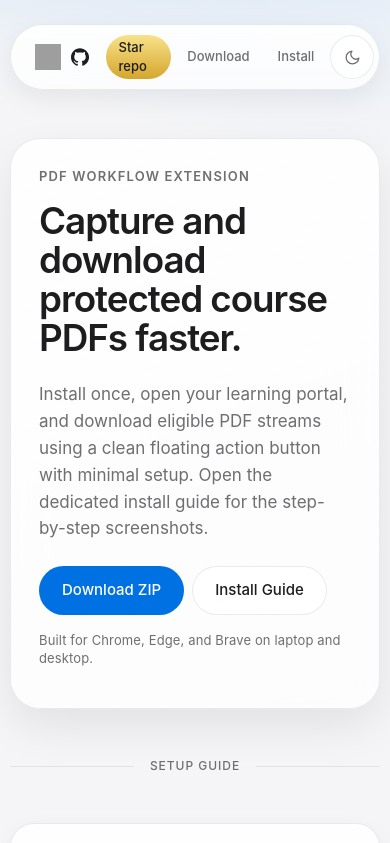
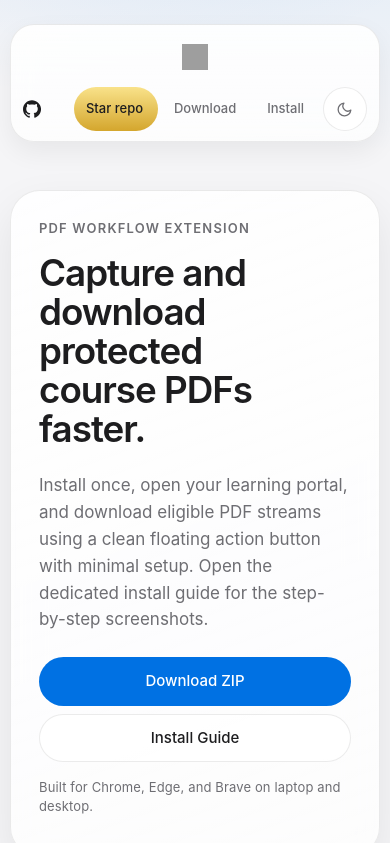
Before and after one commit to jaswanthsanjay88/fuckpewww, a browser extension: page index.html in a window 390 px wide. Shown: the top 843 px of the page. Drawn offline with Linux system fonts and the light colour scheme; grey boxes are pictures that could not be loaded.

Commit message:
fix: improve responsive layout across screens

```diff
--- a/index.html
+++ b/index.html
@@ -107,7 +107,7 @@
     }
 
     .page {
-      width: min(980px, calc(100% - 32px));
+      width: min(1100px, calc(100% - 32px));
       margin: 0 auto;
       padding: var(--space-xl) 0 var(--space-2xl);
     }
@@ -151,6 +151,8 @@
       display: inline-flex;
       align-items: center;
       gap: var(--space-xs);
+      flex-wrap: wrap;
+      justify-content: flex-end;
     }
 
     .theme-toggle {
@@ -245,6 +247,7 @@
       position: relative;
       border-radius: var(--radius-hero);
       padding: clamp(28px, 5vw, 56px);
+      max-width: 100%;
       background: linear-gradient(160deg, var(--surface-strong), var(--surface));
       border: 1px solid var(--line);
       box-shadow: var(--shadow-hero);
@@ -363,8 +366,8 @@
 
     .content {
       display: grid;
-      grid-template-columns: 1fr 1fr;
-      gap: var(--space-lg);
+      grid-template-columns: repeat(2, minmax(0, 1fr));
+      gap: clamp(16px, 2.4vw, 28px);
       margin-top: var(--space-xl);
     }
 
@@ -429,6 +432,8 @@
     @media (max-width: 900px) {
       .top-nav {
         top: var(--space-sm);
+        padding: 10px 12px;
+        border-radius: 24px;
       }
 
       .content {
@@ -436,8 +441,56 @@
       }
 
       .page {
-        width: min(980px, calc(100% - 20px));
+        width: min(1100px, calc(100% - 20px));
         padding: var(--space-lg) 0;
+      }
+    }
+
+    @media (max-width: 720px) {
+      .top-nav {
+        flex-direction: column;
+        align-items: stretch;
+        gap: var(--space-sm);
+      }
+
+      .brand {
+        justify-content: center;
+      }
+
+      .nav-links {
+        justify-content: center;
+      }
+
+      .nav-links a,
+      .nav-links button {
+        flex: 1 1 auto;
+      }
+
+      .cta-row {
+        flex-direction: column;
+        align-items: stretch;
+      }
+
+      .btn {
+        width: 100%;
+      }
+
+      h1 {
+        max-width: 11ch;
+      }
+    }
+
+    @media (min-width: 1200px) {
+      .page {
+        width: min(1200px, calc(100% - 64px));
+      }
+
+      .hero {
+        padding: 64px;
+      }
+
+      .content {
+        gap: 28px;
       }
     }
 
```
Also changed, not shown: install.html (+68 -5 lines).
